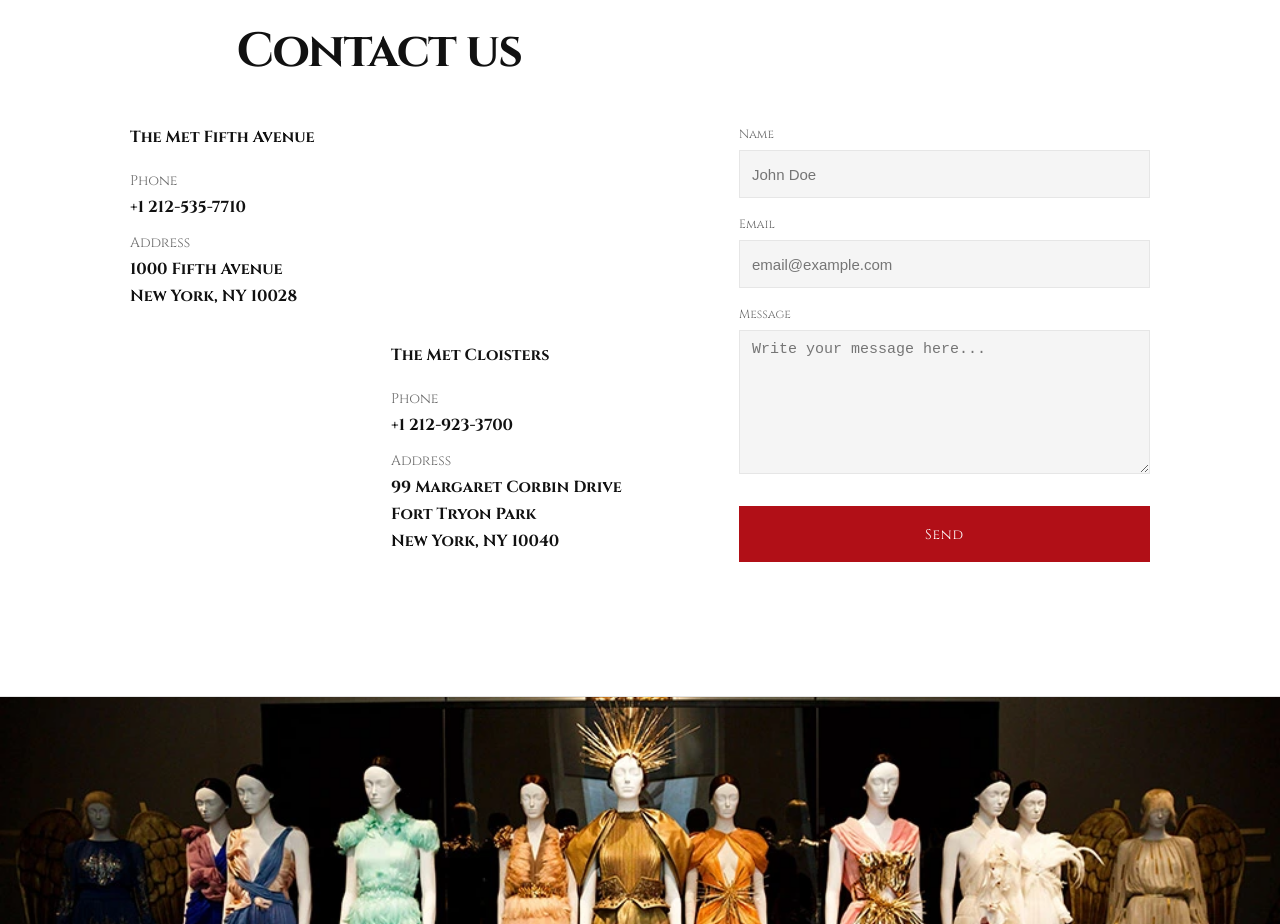
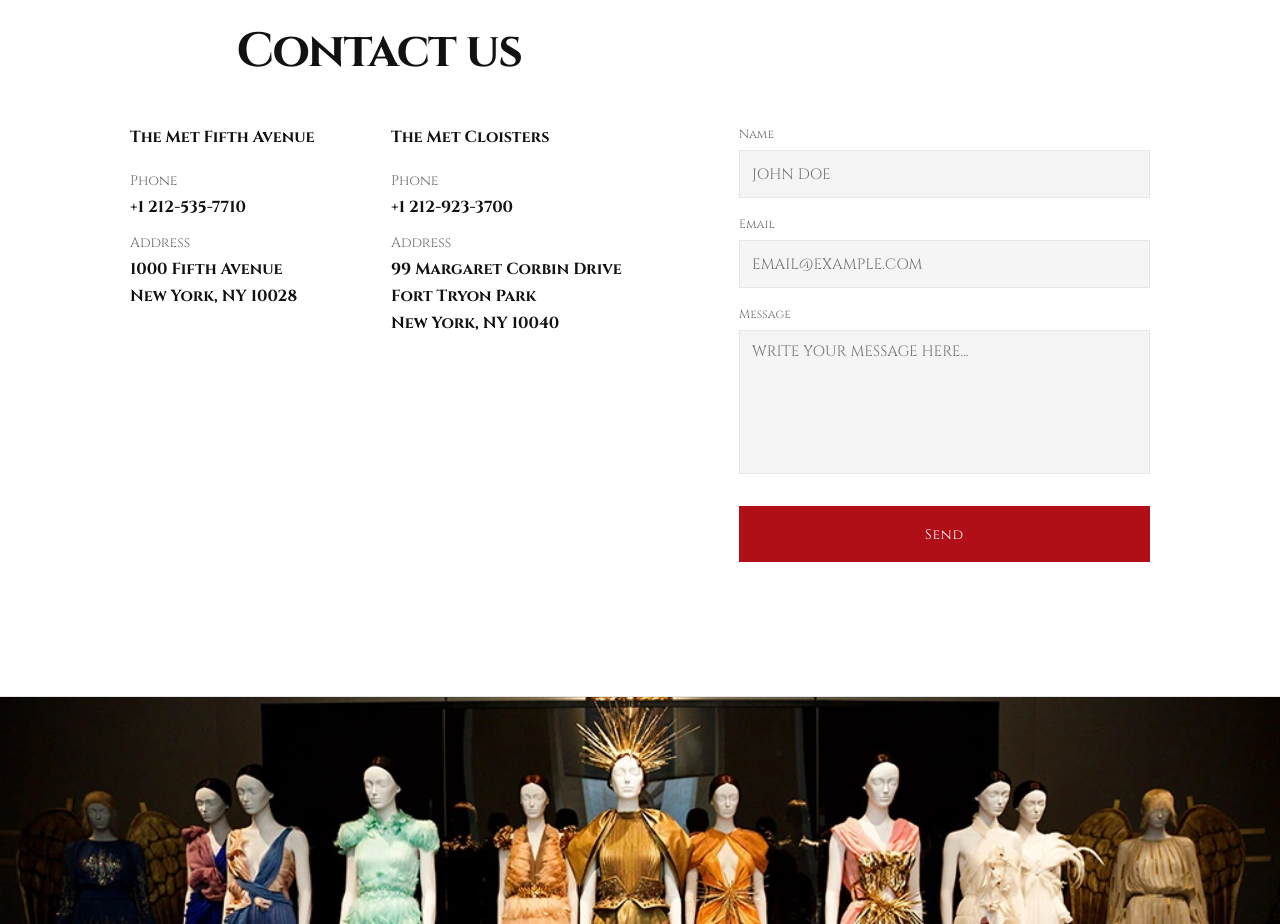
Before and after one commit to S-Khraban/landing-page-The-MAT, a website built with Parcel: page src/index.html in a window 1280 px wide. Shown: the part 3680-4604 px from the top of the page. Built offline with nearby package versions, Linux system fonts and the light colour scheme.

Commit message:
Implement contact section and form behavior

```diff
--- a/src/styles/_contacts.scss
+++ b/src/styles/_contacts.scss
@@ -88,6 +88,13 @@
   transition:
     border-color var(--ease),
     box-shadow var(--ease);
+  font-family: inherit;
+  text-transform: uppercase;
+}
+
+.fb-input::placeholder,
+.fb-textarea::placeholder {
+  text-transform: uppercase;
 }
 
 .fb-input {
@@ -98,6 +105,7 @@
 .fb-textarea {
   height: 144px;
   margin-bottom: 32px;
+  resize: none;
 }
 
 .fb-input:focus-visible,
@@ -146,10 +154,12 @@
     grid-column: 1 / 3;
     grid-row: 1;
   }
+
   .feedback__col--middle {
     grid-column: 1 / 3;
     grid-row: 2;
   }
+
   .feedback__form {
     grid-column: 4 / 7;
     grid-row: 1 / span 2;
@@ -172,12 +182,17 @@
 @media (min-width: 1200px) {
   .feedback__col--left {
     grid-column: 1 / span 3;
+    grid-row: 1;
   }
+
   .feedback__col--middle {
     grid-column: 4 / span 4;
+    grid-row: 1;
   }
+
   .feedback__form {
     grid-column: 8 / span 5;
+    grid-row: 1;
     grid-template-columns: 1fr;
   }
 
```
Also changed, not shown: src/index.html (+0 -1 lines).
